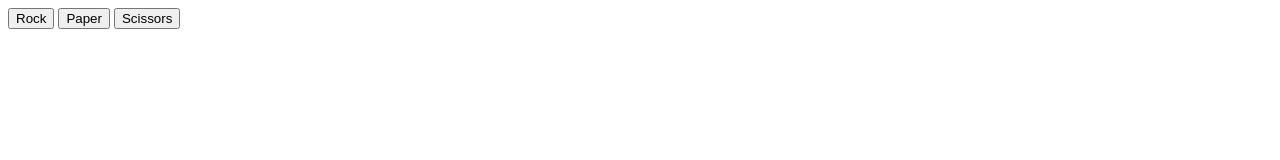
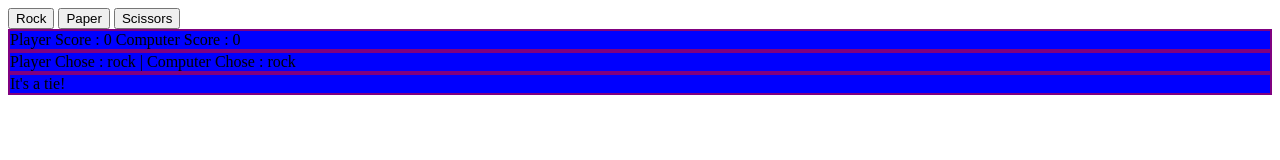
Before and after one commit to Tsotz/odin-rockpaper, a plain HTML site: page index.html in a window 1280 px wide. Both pictures are taken after a click on the button "Rock". Drawn offline with Linux system fonts and the light colour scheme.

Commit message:
all done

```diff
--- a/index.html
+++ b/index.html
@@ -9,9 +9,11 @@
 
     <body>
 
+
         <button id="btn1"> Rock </button>
         <button id="btn2"> Paper </button>
         <button id="btn3"> Scissors </button>
+        <div class="container"></div>
 
     </body>
 
--- a/script.js
+++ b/script.js
@@ -1,4 +1,20 @@
 const buttons = document.querySelectorAll("button");
+
+const cont  = document.querySelector(".container");
+const score = document.createElement("div");
+score.classList.add("score");
+score.setAttribute("style", "background-color:blue; color:black; border:2px solid purple;");
+cont.appendChild(score);
+
+const choice = document.createElement("div");
+choice.classList.add("choice");
+choice.setAttribute("style", "background-color:blue; color:black; border:2px solid purple;");
+cont.appendChild(choice);
+
+const game = document.createElement("div");
+game.classList.add("game");
+game.setAttribute("style", "background-color:blue; color:black; border:2px solid purple;");
+cont.appendChild(game);
 
 let humanScore = 0;
 let computerScore = 0;
@@ -10,13 +26,10 @@ function getComputerChoice() {
 
 
     if (computerChoice >= 0 && computerChoice <= 0.33) {
-        console.log("Computer chose: rock");
         return "rock";
     } else if (computerChoice > 0.33 && computerChoice <= 0.66) {
-        console.log("Computer chose: paper");
         return "paper";
     } else if (computerChoice > 0.66 && computerChoice <= 1) {
-        console.log("Computer chose: scissors");
         return "scissors";
     }
 }
@@ -53,11 +66,25 @@ buttons.forEach(button => {
 
     button.addEventListener("click", () => {
 
+        if (humanScore >= 5 || computerScore >= 5) return;
+
         const humanChoice = button.textContent.toLowerCase().trim();
         const computerChoice = getComputerChoice();
-        console.log(playRound(humanChoice, computerChoice));
-        console.log(`Player Score : ${humanScore}  Computer Score : ${computerScore}`);
+        choice.textContent = `Player Chose : ${humanChoice} | Computer Chose : ${computerChoice}`;
+        game.textContent = playRound(humanChoice, computerChoice);
+        if (humanScore === 5) {
 
-    })
+            score.textContent = "Player Won The Game!";
 
-})
+        } else if (computerScore === 5) {
+
+            score.textContent = "Computer Won the Game";
+
+        } else {
+
+           score.textContent = (`Player Score : ${humanScore}  Computer Score : ${computerScore}`);
+
+        }
+    });
+
+});
```
